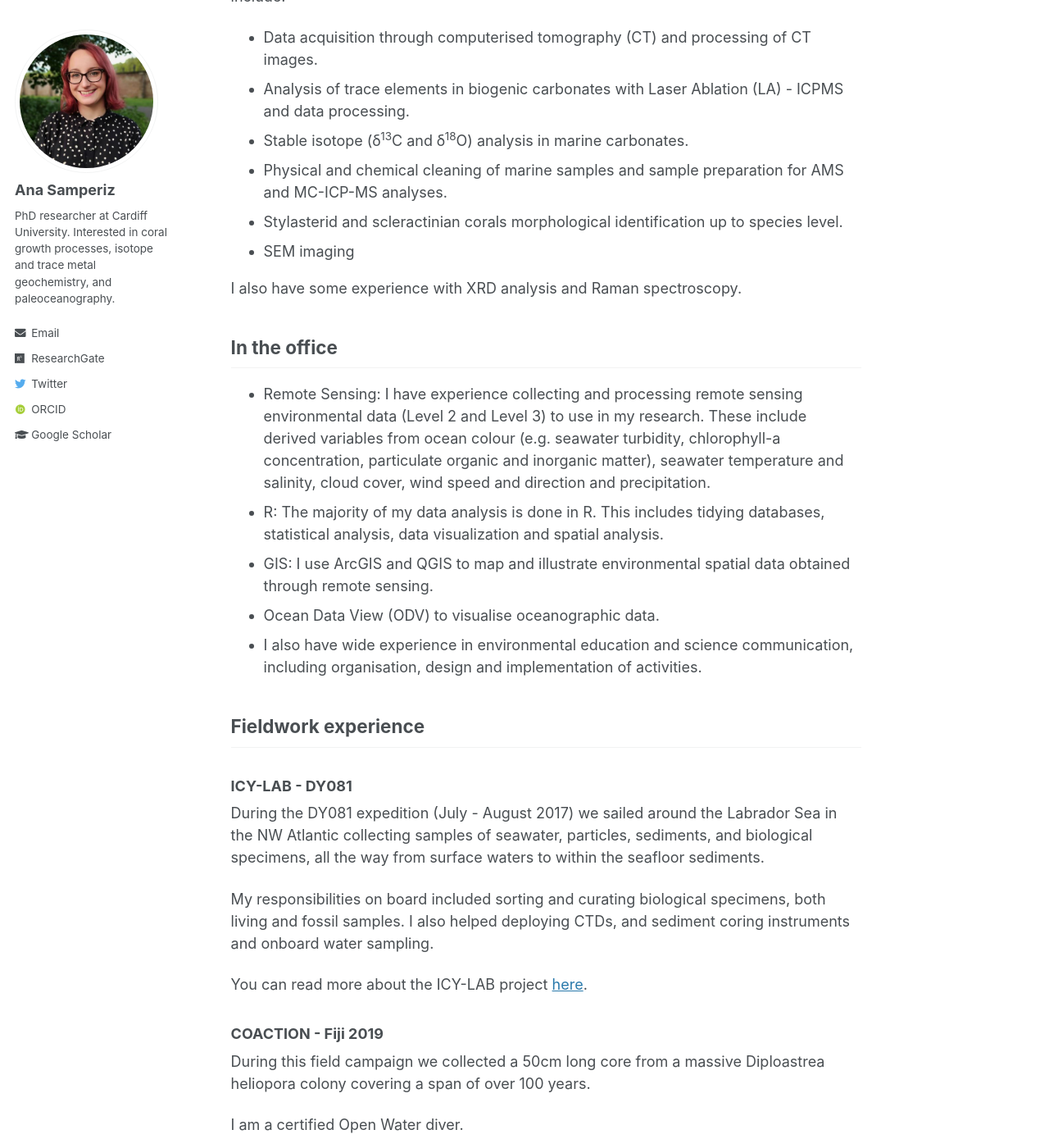
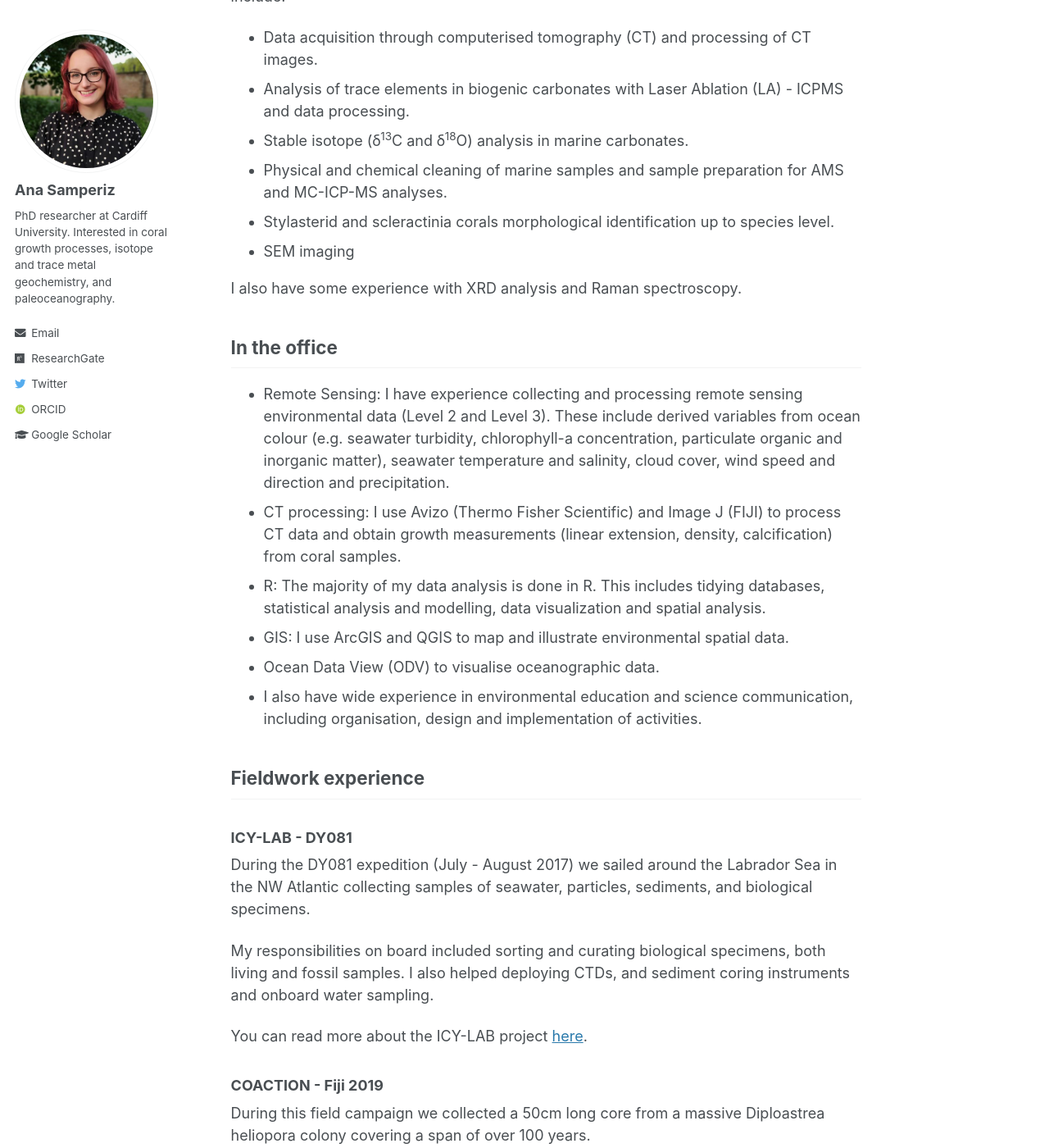
Before and after one commit to anasamperiz/anasamperiz.github.io, a Jekyll site: the page built from _pages/skills.md, in a window 1280 px wide and 1400 px high, scrolled down 301 px. Shown: the whole window at 82% size. Built offline with Jekyll 4.4.1, drawn with Linux system fonts in a browser that asks for light colours; some web fonts are replaced; some of the changed text lies outside the part shown.

Commit message:
Update skills.md

```diff
--- a/_pages/skills.md
+++ b/_pages/skills.md
@@ -3,26 +3,27 @@ permalink: /skills/
 title: "What can I do?"
 ---
 ## Methods and lab skills
-The primary methodologies and lab-based activities I have acquired during my career include:
+The primary methodologies and lab-based skills I have developed during my career include:
  - Data acquisition through computerised tomography (CT) and processing of CT images.
  - Analysis of trace elements in biogenic carbonates with Laser Ablation (LA) - ICPMS and data processing.
  - Stable isotope (ẟ<sup>13</sup>C and ẟ<sup>18</sup>O) analysis in marine carbonates.
  - Physical and chemical cleaning of marine samples and sample preparation for AMS and MC-ICP-MS analyses.
- - Stylasterid and scleractinian corals morphological identification up to species level.
+ - Stylasterid and scleractinia corals morphological identification up to species level.
  - SEM imaging
 
 I also have some experience with XRD analysis and Raman spectroscopy.
 
 ## In the office
-- Remote Sensing: I have experience collecting and processing remote sensing environmental data (Level 2 and Level 3) to use in my research. These include derived variables from ocean colour (e.g. seawater turbidity, chlorophyll-a concentration, particulate organic and inorganic matter), seawater temperature and salinity, cloud cover, wind speed and direction and precipitation.
-- R: The majority of my data analysis is done in R. This includes tidying databases, statistical analysis, data visualization and spatial analysis.
-- GIS: I use ArcGIS and QGIS to map and illustrate environmental spatial data obtained through remote sensing.
+- Remote Sensing: I have experience collecting and processing remote sensing environmental data (Level 2 and Level 3). These include derived variables from ocean colour (e.g. seawater turbidity, chlorophyll-a concentration, particulate organic and inorganic matter), seawater temperature and salinity, cloud cover, wind speed and direction and precipitation.
+- CT processing: I use Avizo (Thermo Fisher Scientific) and Image J (FIJI) to process CT data and obtain growth measurements (linear extension, density, calcification) from coral samples.
+- R: The majority of my data analysis is done in R. This includes tidying databases, statistical analysis and modelling, data visualization and spatial analysis.
+- GIS: I use ArcGIS and QGIS to map and illustrate environmental spatial data.
 - Ocean Data View (ODV) to visualise oceanographic data.
 - I also have wide experience in environmental education and science communication, including organisation, design and implementation of activities.
 
 ## Fieldwork experience
 ### ICY-LAB - DY081
-During the DY081 expedition (July - August 2017) we sailed around the Labrador Sea in the NW Atlantic collecting samples of seawater, particles, sediments, and biological specimens, all the way from surface waters to within the seafloor sediments.
+During the DY081 expedition (July - August 2017) we sailed around the Labrador Sea in the NW Atlantic collecting samples of seawater, particles, sediments, and biological specimens.
 
 My responsibilities on board included sorting and curating biological specimens, both living and fossil samples. I also helped deploying CTDs, and sediment coring instruments and onboard water sampling.
 
```
